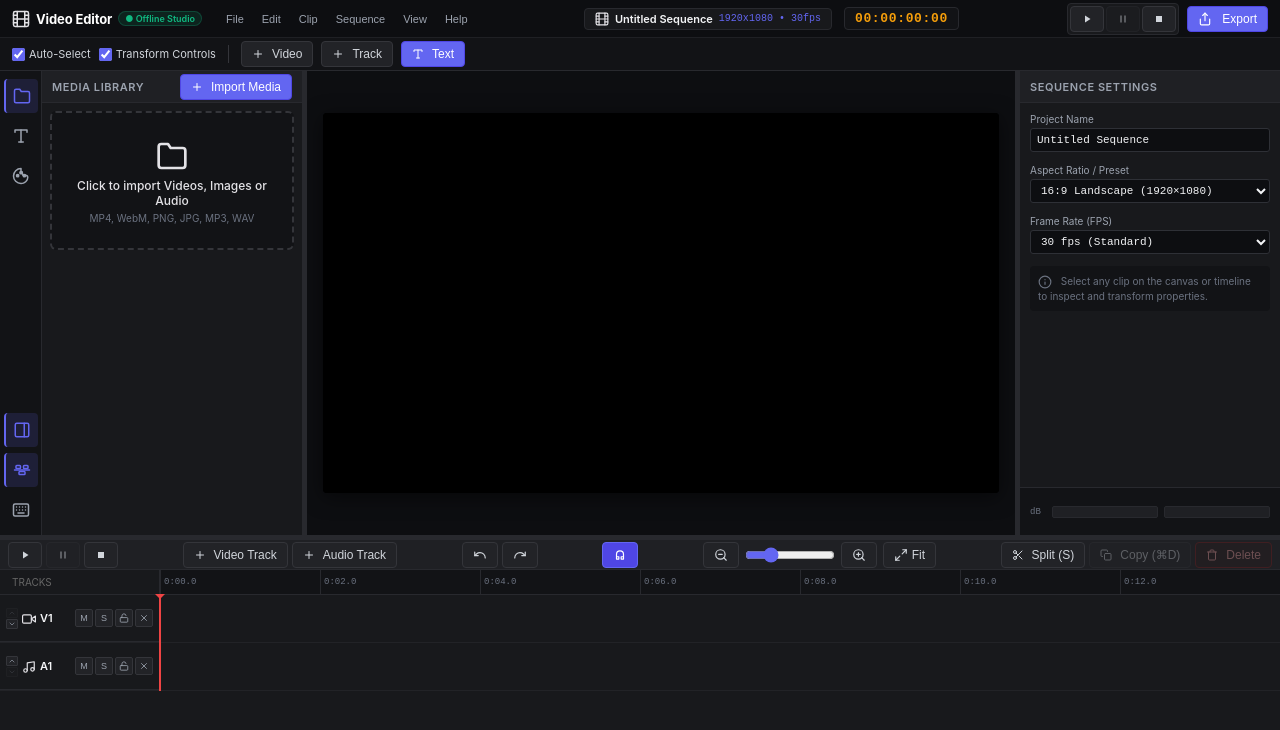
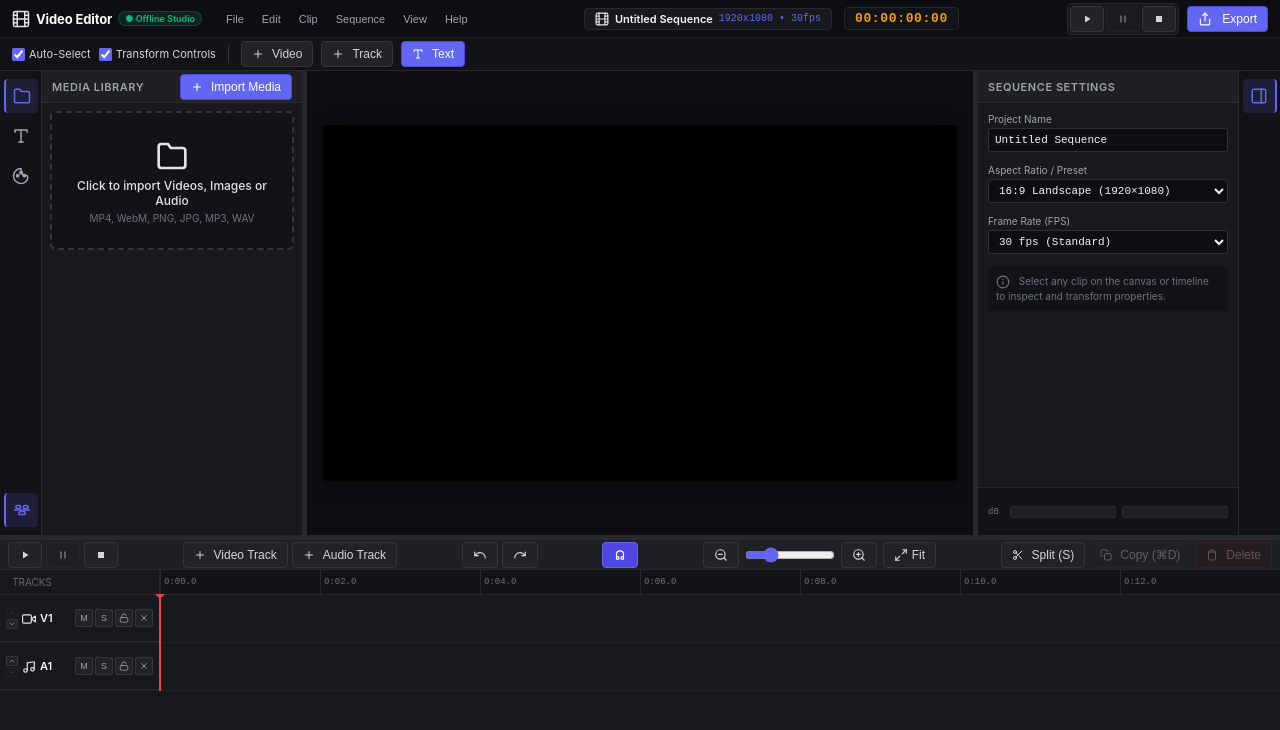
Before and after one commit to Melkoh02/video-editor, a React (Vite) app: page / in a window 1280 px wide. Shown: the top 730 px of the page. Built offline with nearby package versions, Linux system fonts and the light colour scheme.

Commit message:
feat(ui): add right activity bar for inspector toggle, remove shortcuts from toolbars

```diff
--- a/src/App.css
+++ b/src/App.css
@@ -346,6 +346,18 @@ html, body, #root {
 
 .act-icon { font-size: 16px; }
 
+/* Right activity bar: mirror of left bar, border on left side */
+.activity-bar--right {
+  border-right: none;
+  border-left: 1px solid #28292e;
+}
+
+/* Active indicator points right for the right bar */
+.activity-bar--right .activity-btn--active {
+  border-left: none;
+  border-right: 2px solid #6366f1;
+}
+
 /* ── Toolbar & Buttons ────────────────────────────────────────────── */
 .toolbar {
   display: flex;
--- a/src/App.tsx
+++ b/src/App.tsx
@@ -2,6 +2,7 @@ import { useState, useEffect, useRef } from "react";
 import "./App.css";
 import { Topbar } from "./components/Topbar";
 import { ActivityBar } from "./components/ActivityBar";
+import { RightActivityBar } from "./components/RightActivityBar";
 import { PreviewCanvas } from "./components/PreviewCanvas";
 import { Timeline } from "./components/Timeline";
 import { MediaBin } from "./components/MediaBin";
@@ -228,7 +229,7 @@ export default function App() {
       />
 
       <ResizableLayout
-        activityBar={<ActivityBar onOpenShortcuts={() => setShowShortcuts(true)} />}
+        activityBar={<ActivityBar />}
         leftDock={
           activeLeftTab === "media" ? (
             <MediaBin />
@@ -249,6 +250,7 @@ export default function App() {
             <PeakMeter />
           </>
         }
+        rightActivityBar={<RightActivityBar />}
         timelineDock={<Timeline />}
       />
 
--- a/src/components/ActivityBar.tsx
+++ b/src/components/ActivityBar.tsx
@@ -1,13 +1,18 @@
 import { useAppStore } from "../state/store";
 import { Icon } from "./ui/Icon";
 
-export function ActivityBar({ onOpenShortcuts }: { onOpenShortcuts: () => void }) {
+/**
+ * Left-side activity bar — controls left dock panel selection (WebStorm upper section)
+ * and the bottom dock (Timeline) toggle (WebStorm lower section).
+ *
+ * Inspector toggle lives in RightActivityBar.
+ * Keyboard Shortcuts are accessible via Help menu or the ? key only.
+ */
+export function ActivityBar() {
   const leftDockOpen = useAppStore((s) => s.leftDockOpen);
-  const rightDockOpen = useAppStore((s) => s.rightDockOpen);
   const timelineDockOpen = useAppStore((s) => s.timelineDockOpen);
   const activeLeftTab = useAppStore((s) => s.activeLeftTab);
   const toggleLeftDock = useAppStore((s) => s.toggleLeftDock);
-  const toggleRightDock = useAppStore((s) => s.toggleRightDock);
   const toggleTimelineDock = useAppStore((s) => s.toggleTimelineDock);
   const setActiveLeftTab = useAppStore((s) => s.setActiveLeftTab);
 
@@ -21,6 +26,7 @@ export function ActivityBar({ onOpenShortcuts }: { onOpenShortcuts: () => void }
 
   return (
     <aside className="activity-bar">
+      {/* Upper section: open Left Dock panels */}
       <div className="activity-group">
         <button
           className={`activity-btn ${leftDockOpen && activeLeftTab === "media" ? "activity-btn--active" : ""}`}
@@ -47,29 +53,14 @@ export function ActivityBar({ onOpenShortcuts }: { onOpenShortcuts: () => void }
         </button>
       </div>
 
+      {/* Lower section: toggle bottom dock (Timeline) */}
       <div className="activity-group activity-group-bottom">
         <button
-          className={`activity-btn ${rightDockOpen ? "activity-btn--active" : ""}`}
-          title="Toggle Properties Inspector"
-          onClick={toggleRightDock}
-        >
-          <Icon name="inspector" size={18} />
-        </button>
-
-        <button
           className={`activity-btn ${timelineDockOpen ? "activity-btn--active" : ""}`}
-          title="Toggle Multi-track Timeline"
+          title="Toggle Timeline"
           onClick={toggleTimelineDock}
         >
           <Icon name="timeline" size={18} />
-        </button>
-
-        <button
-          className="activity-btn"
-          title="Keyboard Shortcuts Reference"
-          onClick={onOpenShortcuts}
-        >
-          <Icon name="keyboard" size={18} />
         </button>
       </div>
     </aside>
--- a/src/components/ResizableLayout.tsx
+++ b/src/components/ResizableLayout.tsx
@@ -6,6 +6,7 @@ type ResizableLayoutProps = {
   leftDock: ReactNode;
   centerDock: ReactNode;
   rightDock: ReactNode;
+  rightActivityBar: ReactNode;
   timelineDock: ReactNode;
 };
 
@@ -14,6 +15,7 @@ export function ResizableLayout({
   leftDock,
   centerDock,
   rightDock,
+  rightActivityBar,
   timelineDock,
 }: ResizableLayoutProps) {
   const [leftWidth, setLeftWidth] = useState(260);
@@ -104,6 +106,9 @@ export function ResizableLayout({
             </aside>
           </>
         )}
+
+        {/* Right Activity Bar */}
+        {rightActivityBar}
       </main>
 
       {/* Timeline Dock */}
--- /dev/null
+++ b/src/components/RightActivityBar.tsx
@@ -0,0 +1,25 @@
+import { useAppStore } from "../state/store";
+import { Icon } from "./ui/Icon";
+
+/**
+ * Right-side activity bar — mirrors the WebStorm right tool window strip.
+ * Controls panels that open on the right side of the workspace.
+ */
+export function RightActivityBar() {
+  const rightDockOpen = useAppStore((s) => s.rightDockOpen);
+  const toggleRightDock = useAppStore((s) => s.toggleRightDock);
+
+  return (
+    <aside className="activity-bar activity-bar--right">
+      <div className="activity-group">
+        <button
+          className={`activity-btn ${rightDockOpen ? "activity-btn--active" : ""}`}
+          title="Toggle Properties Inspector (I)"
+          onClick={toggleRightDock}
+        >
+          <Icon name="inspector" size={18} />
+        </button>
+      </div>
+    </aside>
+  );
+}
```
